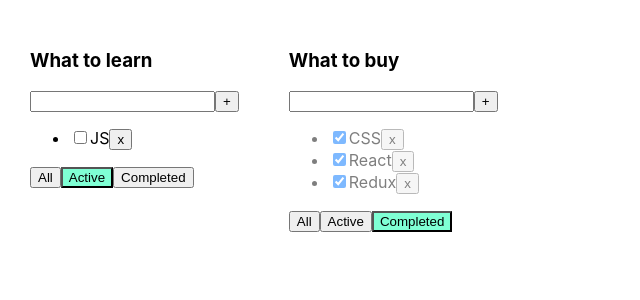
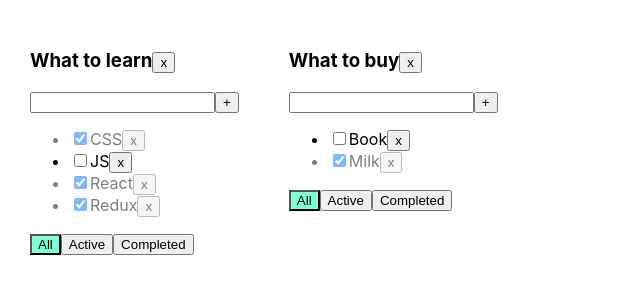
Before and after one commit to katkap22/todolist-ts, a React (Create React App) app: page / in a window 1280 px wide. Shown: the top 300 px of the page, without its empty margins (0-640 px from the left). Built offline with nearby package versions, Linux system fonts and the light colour scheme.

Commit message:
добавлено разделение функций по отдельным todolists и удаление todolist

```diff
--- a/src/App.tsx
+++ b/src/App.tsx
@@ -13,39 +13,55 @@ type TodolistType = {
 };
 
 function App() {
-  let [tasks, setTasks] = useState<Array<TaskType>>([
-    { id: v1(), title: "CSS", isDone: true },
-    { id: v1(), title: "JS", isDone: false },
-    { id: v1(), title: "React", isDone: true },
-    { id: v1(), title: "Redux", isDone: true },
+
+  let todolistId1 = v1();
+  let todolistId2 = v1();
+
+  let [todolists, setTodolists] = useState<Array<TodolistType>>([
+    { id: todolistId1, title: "What to learn", filter: "all" },
+    { id: todolistId2, title: "What to buy", filter: "all" },
   ]);
 
-  let [todolists, setTodolists] = useState<Array<TodolistType>>([
-    { id: v1(), title: "What to learn", filter: "active" },
-    { id: v1(), title: "What to buy", filter: "completed" },
-  ]);
+  let [tasksObj, setTasksObj] = useState({
+    [todolistId1]: [
+      { id: v1(), title: "CSS", isDone: true },
+      { id: v1(), title: "JS", isDone: false },
+      { id: v1(), title: "React", isDone: true },
+      { id: v1(), title: "Redux", isDone: true },
+    ],
+    [todolistId2]: [
+      { id: v1(), title: "Book", isDone: false },
+      { id: v1(), title: "Milk", isDone: true },
+    ]
+  })
 
-  function removeTask(id: string) {
-    let filteredTasks = tasks.filter((task) => task.id !== id);
-    setTasks(filteredTasks);
+  function removeTodolist(todolistId:string) {
+    let filteredTodoList = todolists.filter(tl => tl.id !== todolistId);
+    setTodolists(filteredTodoList);
+    delete tasksObj[todolistId];
+    setTasksObj({...tasksObj});
   }
 
-  function addTask(title: string) {
-    let newTask = {
-      id: v1(),
-      title: title,
-      isDone: false,
-    };
-    let newTasks = [newTask, ...tasks];
-    setTasks(newTasks);
+  function removeTask(id: string, todolistId:string) {
+    // let filteredTasks = tasksObj[todolistId].filter((task) => task.id !== id); redundant - излишняя переменная
+    // tasksObj[todolistId] = filteredTasks;
+
+    tasksObj[todolistId] = tasksObj[todolistId].filter((task) => task.id !== id);
+    setTasksObj({...tasksObj});
   }
 
-  function changeStatus(taskId: string, isDone: boolean) {
-    let task = tasks.find((t) => t.id === taskId);
+  function addTask(title: string,  todolistId:string) {
+    let task = {id: v1(), title: title, isDone: false};
+    tasksObj[todolistId] = [task, ...tasksObj[todolistId]];
+    setTasksObj({...tasksObj});
+  }
+
+  function changeStatus(taskId: string, isDone: boolean, todolistId:string) {
+    let task = tasksObj[todolistId].find(t => t.id === taskId);
     if (task) {
       task.isDone = isDone;
     }
-    setTasks([...tasks]);
+    setTasksObj({...tasksObj}); //44 мин
   }
 
   function changeFilter(value: FilterValuesType, todolistId: string) {
@@ -54,22 +70,19 @@ function App() {
       todolist.filter = value;
       setTodolists([...todolists]);
     }
-
   }
-
-
 
   return (
     <div className="App">
       {
         todolists.map((tl) => {
 
-          let tasksForTodoList = tasks;
+          let tasksForTodoList = tasksObj[tl.id];
           if (tl.filter === "completed") {
-            tasksForTodoList = tasks.filter((task) => task.isDone);
+            tasksForTodoList = tasksObj[tl.id].filter((task) => task.isDone);
           }
           if (tl.filter === "active") {
-            tasksForTodoList = tasks.filter((task) => !task.isDone);
+            tasksForTodoList = tasksObj[tl.id].filter((task) => !task.isDone);
           }
 
           return (
@@ -79,6 +92,7 @@ function App() {
               title={tl.title}
               tasks={tasksForTodoList}
               removeTask={removeTask}
+              removeTodolist={removeTodolist}
               changeFilter={changeFilter}
               addTask={addTask}
               changeTaskStatus={changeStatus}
--- a/src/Todolist.tsx
+++ b/src/Todolist.tsx
@@ -11,11 +11,12 @@ type PropsType = {
   id:string
   title: string;
   tasks: Array<TaskType>;
-  removeTask: (id: string) => void;
+  removeTask: (id: string, todolistId: string) => void;
   changeFilter: (value: FilterValuesType, todolistId: string) => void;
-  addTask: (title: string) => void;
-  changeTaskStatus: (taskId: string, isDone: boolean) => void;
+  addTask: (title: string, todolistId: string) => void;
+  changeTaskStatus: (taskId: string, isDone: boolean, todolistId: string) => void;
   filter: FilterValuesType;
+  removeTodolist: (todolistId: string) => void;
 };
 
 export function Todolist(props: PropsType) {
@@ -30,7 +31,7 @@ export function Todolist(props: PropsType) {
     setError(null);
     if (event.charCode === 13) {
       if (newTaskTitle.trim() !== "" && newTaskTitle.trim() !== "kakashka") {
-        props.addTask(newTaskTitle.trim());
+        props.addTask(newTaskTitle.trim(), props.id);
         setNewTaskTitle("");
       } else {
         setError("Title is required");
@@ -40,7 +41,7 @@ export function Todolist(props: PropsType) {
 
   const addTask = ()=> {
     if (newTaskTitle.trim() !== '' && newTaskTitle.trim() !== 'kakashka') {
-      props.addTask(newTaskTitle.trim());
+      props.addTask(newTaskTitle.trim(), props.id);
       setNewTaskTitle("");
     } else {
       setError('Title is required');
@@ -50,10 +51,11 @@ export function Todolist(props: PropsType) {
   const onAllClickHandler = () => props.changeFilter("all", props.id);
   const onActiveClickHandler = () => props.changeFilter("active", props.id);
   const onCompleteClickHandler = () => props.changeFilter("completed", props.id);
+  const removeTodolist = () => props.removeTodolist(props.id);
 
   return (
     <div>
-      <h3>{props.title}</h3>
+      <h3>{props.title}<button onClick={removeTodolist}>x</button></h3>
       <div>
         <input
           value={newTaskTitle}
@@ -66,14 +68,14 @@ export function Todolist(props: PropsType) {
       </div>
       <ul>
         {props.tasks.map((task) => {
-          const onRemoveHandler = () => props.removeTask(task.id);
+          const onRemoveHandler = () => props.removeTask(task.id, props.id);
           const onChangeStatusHandler = (
             event: ChangeEvent<HTMLInputElement>
           ) => {
             console.log(
               task.id + " want to change on " + event.currentTarget.checked
             );
-            props.changeTaskStatus(task.id, event.currentTarget.checked);
+            props.changeTaskStatus(task.id, event.currentTarget.checked, props.id);
           };
 
           return (
```
